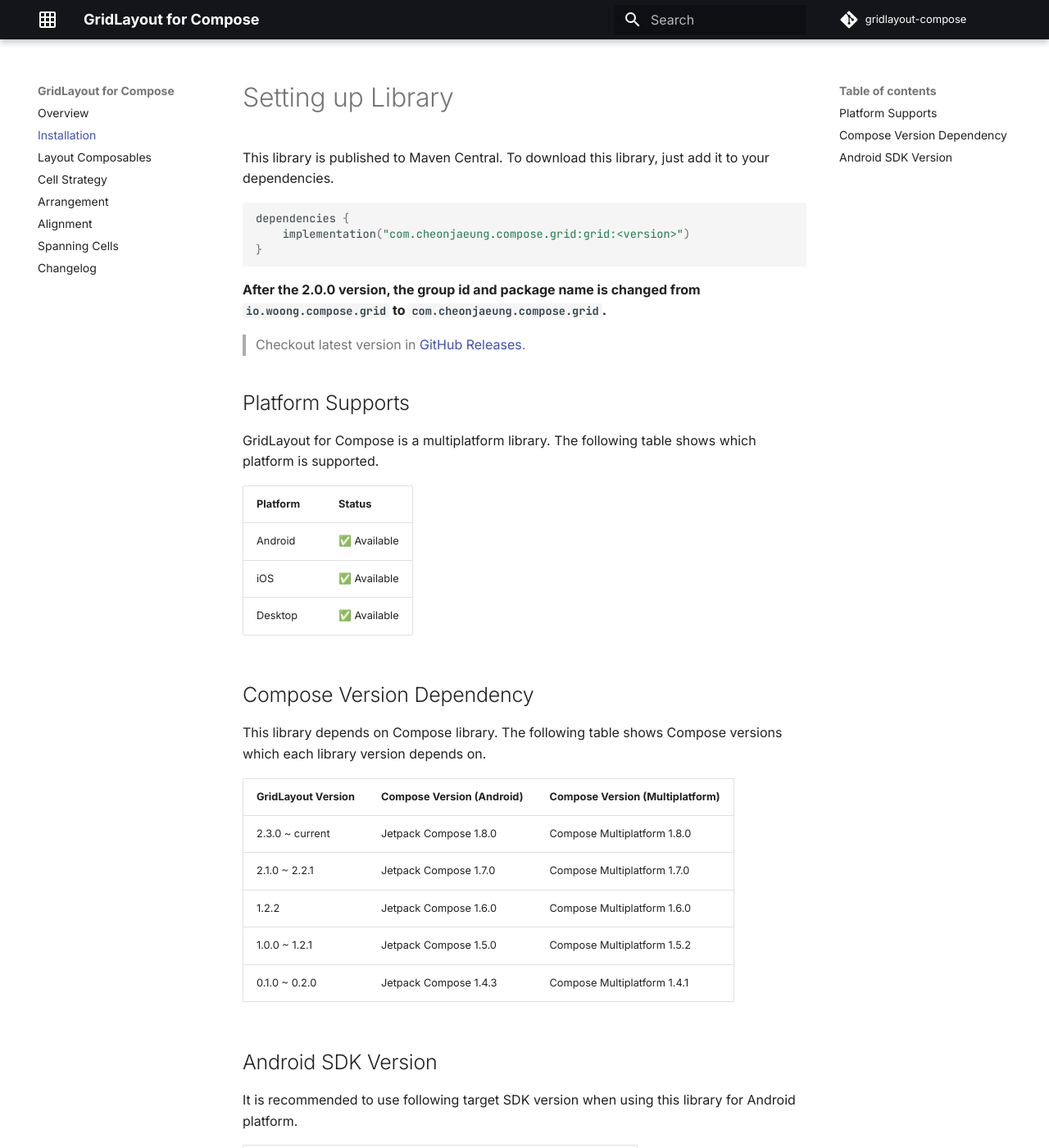
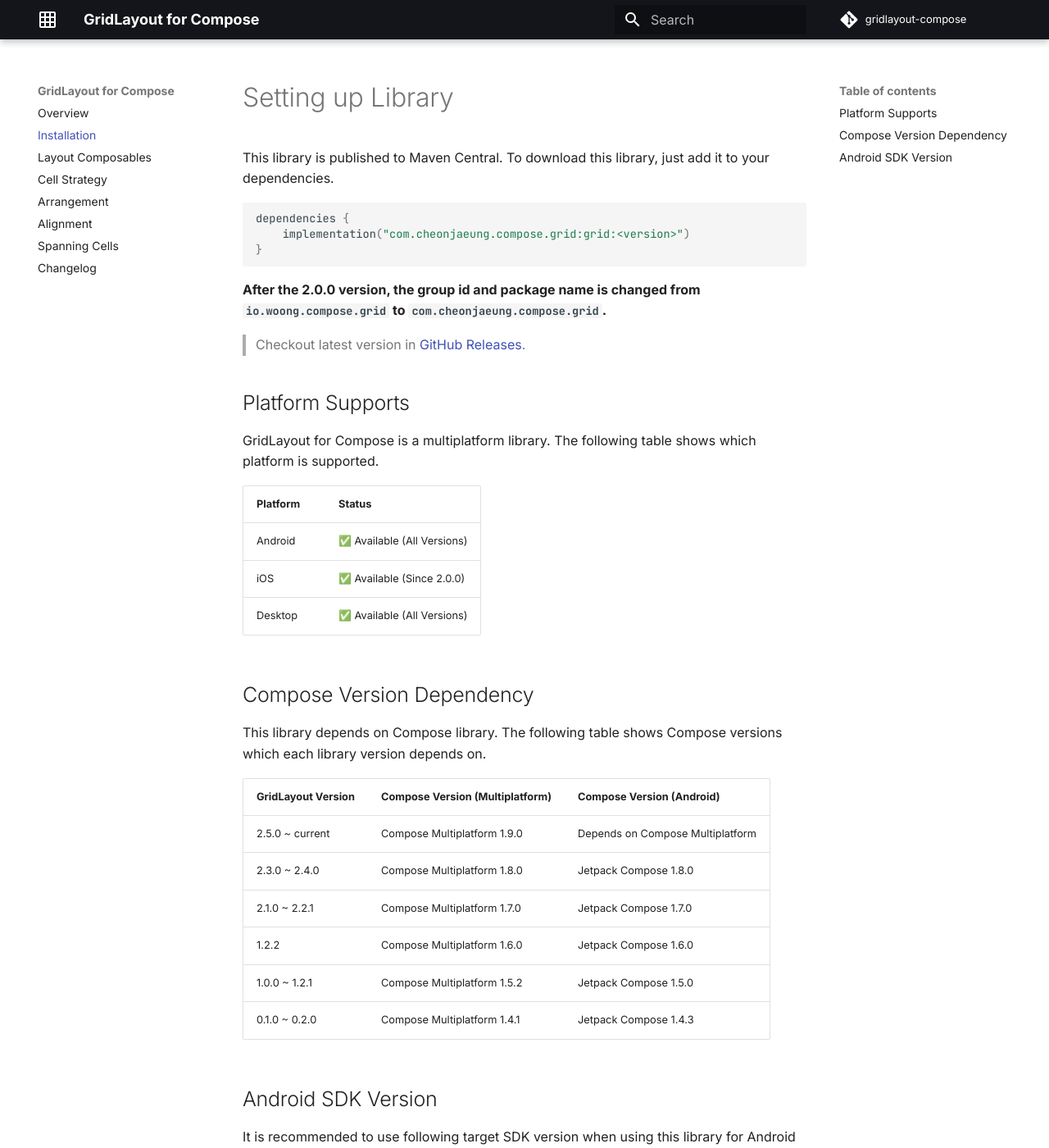
Before and after one commit to cheonjaeung/gridlayout-compose, an MkDocs documentation site: the page built from docs/installation.md, in a window 1280 px wide and 1400 px high. Shown: the whole window at 82% size. Built offline with MkDocs 1.6.1 and Material for MkDocs 9.7.7, drawn with Linux system fonts in a browser that asks for light colours; comment, search, counter and statistics services are not loaded.

```diff
--- a/docs/installation.md
+++ b/docs/installation.md
@@ -19,24 +19,25 @@ dependencies {
 GridLayout for Compose is a multiplatform library.
 The following table shows which platform is supported.
 
-| Platform | Status      |
-|----------|-------------|
-| Android  | ✅ Available |
-| iOS      | ✅ Available |
-| Desktop  | ✅ Available |
+| Platform | Status                     |
+|----------|----------------------------|
+| Android  | ✅ Available (All Versions) |
+| iOS      | ✅ Available (Since 2.0.0)  |
+| Desktop  | ✅ Available (All Versions) |
 
 ## Compose Version Dependency
 
 This library depends on Compose library.
 The following table shows Compose versions which each library version depends on.
 
-| GridLayout Version | Compose Version (Android) | Compose Version (Multiplatform) |
-|--------------------|---------------------------|---------------------------------|
-| 2.3.0 ~ current    | Jetpack Compose 1.8.0     | Compose Multiplatform 1.8.0     |
-| 2.1.0 ~ 2.2.1      | Jetpack Compose 1.7.0     | Compose Multiplatform 1.7.0     |
-| 1.2.2              | Jetpack Compose 1.6.0     | Compose Multiplatform 1.6.0     |
-| 1.0.0 ~ 1.2.1      | Jetpack Compose 1.5.0     | Compose Multiplatform 1.5.2     |
-| 0.1.0 ~ 0.2.0      | Jetpack Compose 1.4.3     | Compose Multiplatform 1.4.1     |
+| GridLayout Version | Compose Version (Multiplatform) | Compose Version (Android)        |
+|--------------------|---------------------------------|----------------------------------|
+| 2.5.0 ~ current    | Compose Multiplatform 1.9.0     | Depends on Compose Multiplatform |
+| 2.3.0 ~ 2.4.0      | Compose Multiplatform 1.8.0     | Jetpack Compose 1.8.0            |
+| 2.1.0 ~ 2.2.1      | Compose Multiplatform 1.7.0     | Jetpack Compose 1.7.0            |
+| 1.2.2              | Compose Multiplatform 1.6.0     | Jetpack Compose 1.6.0            |
+| 1.0.0 ~ 1.2.1      | Compose Multiplatform 1.5.2     | Jetpack Compose 1.5.0            |
+| 0.1.0 ~ 0.2.0      | Compose Multiplatform 1.4.1     | Jetpack Compose 1.4.3            |
 
 ## Android SDK Version
 
```
Also changed, not shown: CHANGELOG.md (+25 -0 lines), 1 other file.
